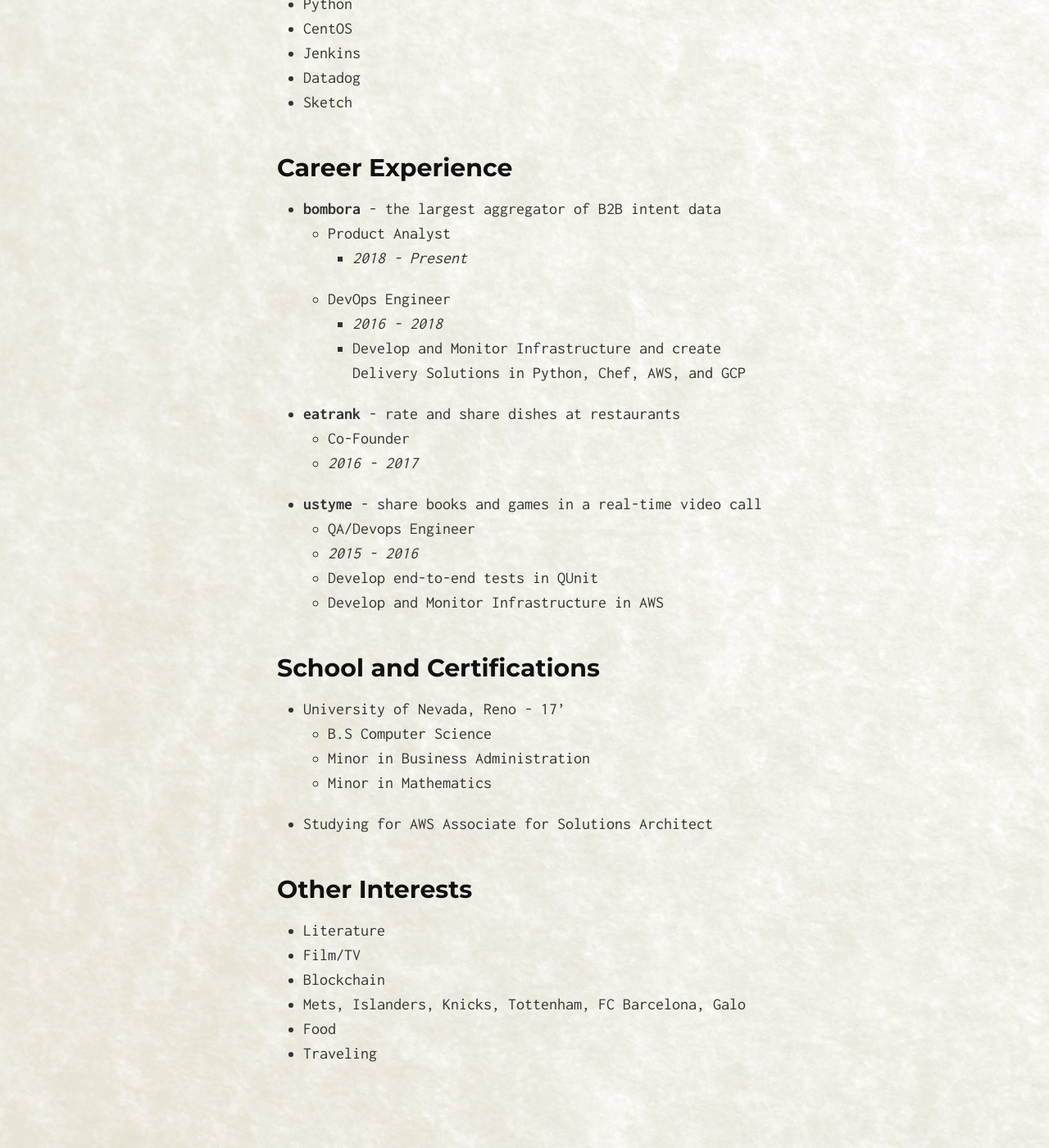
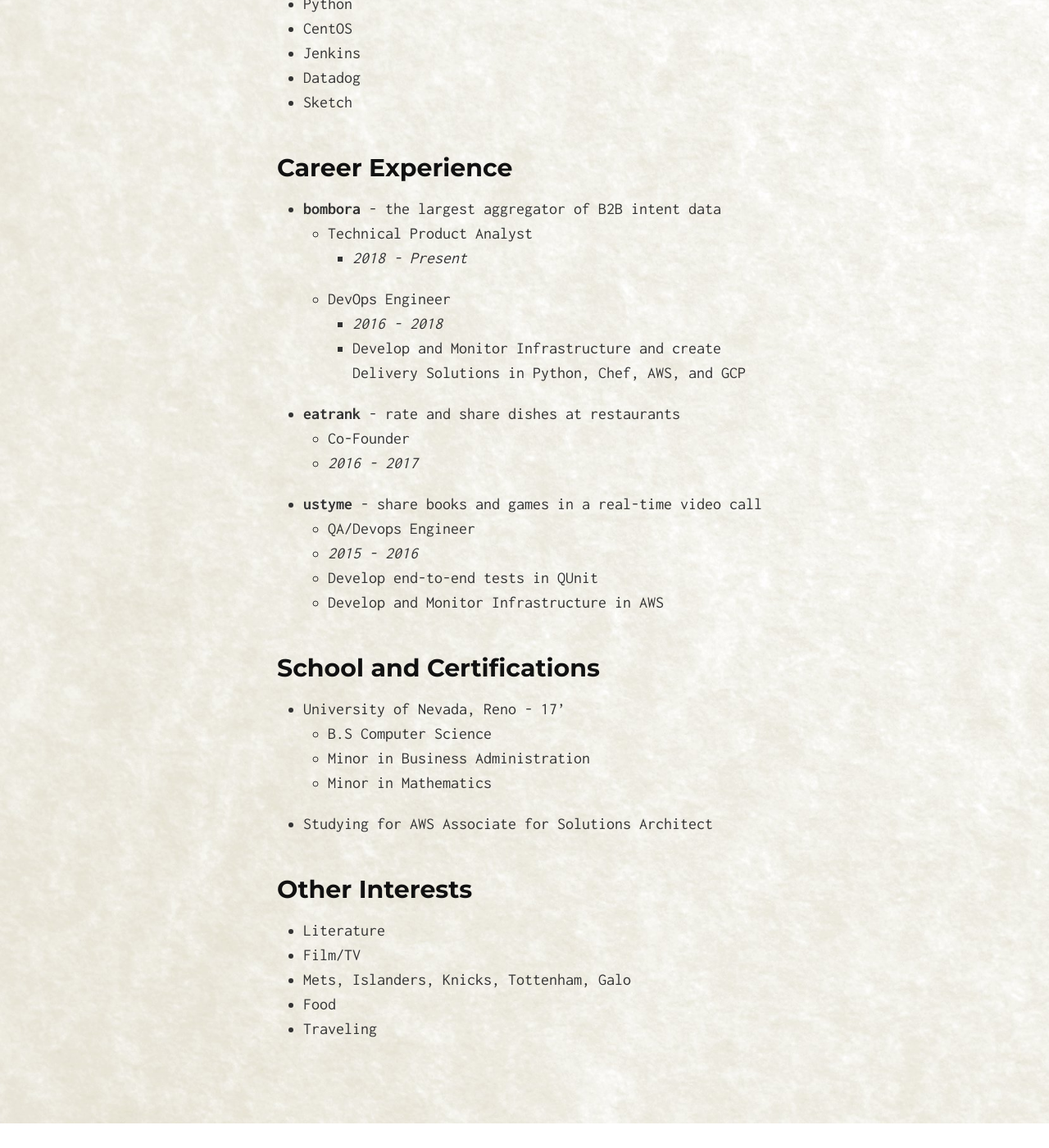
Before and after one commit to bennicholes/bennicholes.github.io, a Jekyll site: the page built from index.md, in a window 1280 px wide and 1400 px high, scrolled down 629 px. Shown: the whole window at 82% size. Built offline with Jekyll 4.4.1, drawn with Linux system fonts in a browser that asks for light colours; after the commit the page ends 1999 px from its top, so only the background shows below that.

Commit message:
Update index.md

```diff
--- a/index.md
+++ b/index.md
@@ -38,7 +38,7 @@
 ## Career Experience
 
 * **bombora** - the largest aggregator of B2B intent data
-    * Product Analyst
+    * Technical Product Analyst
         * _2018 - Present_
 
     * DevOps Engineer
@@ -66,7 +66,6 @@
 ## Other Interests
 * Literature
 * Film/TV
-* Blockchain
-* Mets, Islanders, Knicks, Tottenham, FC Barcelona, Galo
+* Mets, Islanders, Knicks, Tottenham, Galo
 * Food
 * Traveling
```
